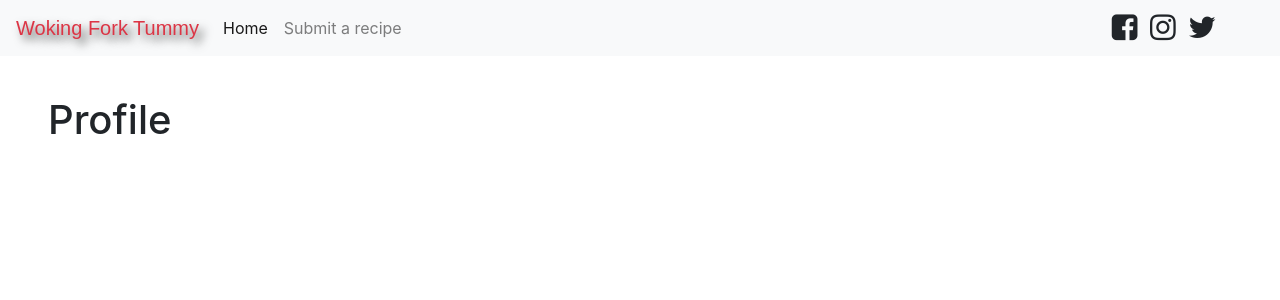
After one commit to projectchen88/fourthproject, a Django app: page /profile/ in a window 1280 px wide. The commit adds this page. Shown: the top 300 px of the page. Run offline with Django 3.2, Linux system fonts and the light colour scheme; a user stored in the database is signed in; some libraries are stand-ins or nearby versions.

Commit message:
added profile link to html

```diff
--- a/accounts/templates/index.html
+++ b/accounts/templates/index.html
@@ -21,7 +21,7 @@
 
 
         {% if user.is_authenticated %}
-        <li>Profile</li>
+        <li><a href="{% url 'profile' %}">Profile</a></li>
         <li><a href="{% url 'logout' %}">Logout</a></li>
 
         {% endif %}
--- /dev/null
+++ b/accounts/templates/profile.html
@@ -0,0 +1,9 @@
+{% extends 'base.html' %}
+{% block page_title %}No. 1 Food Recipe | Enjoy the best food in life !{% endblock %}
+{% block content %}
+<section class='mt-5 p-5'>
+    <h1>Profile</h1>
+
+
+</section>
+{% endblock %}
--- a/accounts/urls.py
+++ b/accounts/urls.py
@@ -1,8 +1,9 @@
 from django.urls import path
-from .views import index, logout, login
+from .views import index, logout, login, profile
 
 urlpatterns = [
     path('', index, name='index'),
     path('/logout', logout, name='logout'),
     path('login/', login, name='login'),
+    path('profile/', profile, name='profile'),
 ]
--- a/accounts/views.py
+++ b/accounts/views.py
@@ -1,11 +1,13 @@
 from django.shortcuts import render, redirect, reverse, HttpResponse
 from django.contrib import auth, messages
 from accounts.forms import UserLoginForm
+from django.contrib.auth.decorators import login_required
 
 # Create your views here.
 def index(request):
     return render(request, 'index.html')
 
+@login_required
 def logout(request):
     auth.logout(request)
     messages.success(request, "You have successfully been logged out")
@@ -36,3 +38,7 @@ def login(request):
         return render(request, 'login.html', {
             'form':login_form
         })
+
+@login_required
+def profile(request):
+    return render(request, 'profile.html')
```
